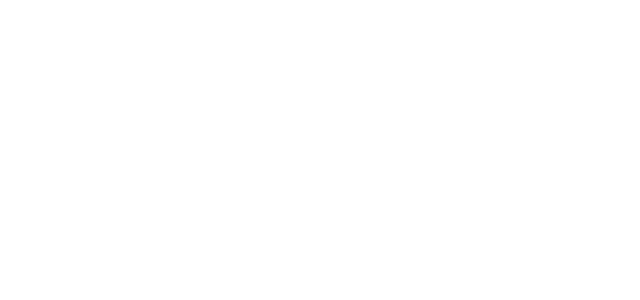
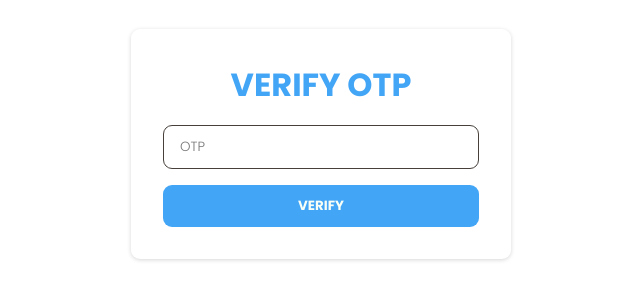
Before and after one commit to namanthanki/pmsp, a React (Vite) app in the folder pmsp_client/: page /verify in a window 1280 px wide. Before the commit this address had no page. Shown: the part 256-556 px from the top of the page, without its empty margins (319-959 px from the left). Built offline with nearby package versions, Linux system fonts and the light colour scheme.

Commit message:
Verify OTP Page Added With State Management

```diff
--- a/pmsp_client/src/App.jsx
+++ b/pmsp_client/src/App.jsx
@@ -4,6 +4,7 @@
 const Dashboard = lazy(() => import("./screens/Dashboard"));
 const Register = lazy(() => import("./screens/Register"));
 const Login = lazy(() => import("./screens/Login"));
+const VerifyOTP = lazy(() => import("./screens/VerifyOTP"));
 
 const App = () => (
   <Router>
@@ -12,6 +13,7 @@
         <Route exact path="/" element={<Dashboard />} />
         <Route path="/register" element={<Register />} />
         <Route path="/login" element={<Login />} />
+        <Route path="/verify" element={<VerifyOTP />} />
       </Routes>
     </Suspense>
   </Router>
--- a/pmsp_client/src/index.css
+++ b/pmsp_client/src/index.css
@@ -52,7 +52,8 @@
 }
 
 .register-container,
-.login-container {
+.login-container,
+.otp-container {
   height: 100%;
   display: flex;
   flex-direction: column;
@@ -62,14 +63,16 @@
 }
 
 .register-container h1,
-.login-container h1 {
+.login-container h1,
+.otp-container h1 {
   text-transform: uppercase;
   font-weight: 700;
   color: var(--primary);
 }
 
 .register-container .register-form,
-.login-container .login-form {
+.login-container .login-form,
+.otp-container .otp-form {
   display: flex;
   flex-direction: column;
   align-items: center;
--- /dev/null
+++ b/pmsp_client/src/screens/VerifyOTP.jsx
@@ -0,0 +1,38 @@
+import { useState } from "react";
+
+const VerifyOTP = () => {
+  const [formData, setFormData] = useState({
+    otp: "",
+  });
+
+  const handleInputChange = (e) => {
+    const { name, value } = e.target;
+    setFormData({ ...formData, [name]: value });
+  };
+
+  const handleSubmit = (e) => {
+    e.preventDefault();
+
+    console.log(formData);
+  };
+  return (
+    <div className="container">
+      <div className="otp-container">
+        <form className="otp-form" onSubmit={handleSubmit}>
+          <h1>Verify OTP</h1>
+          <input
+            type="email"
+            name="email"
+            id="email"
+            placeholder="OTP"
+            value={formData.otp}
+            onChange={handleInputChange}
+          />
+          <input type="submit" value="VERIFY" />
+        </form>
+      </div>
+    </div>
+  );
+};
+
+export default VerifyOTP;
```
